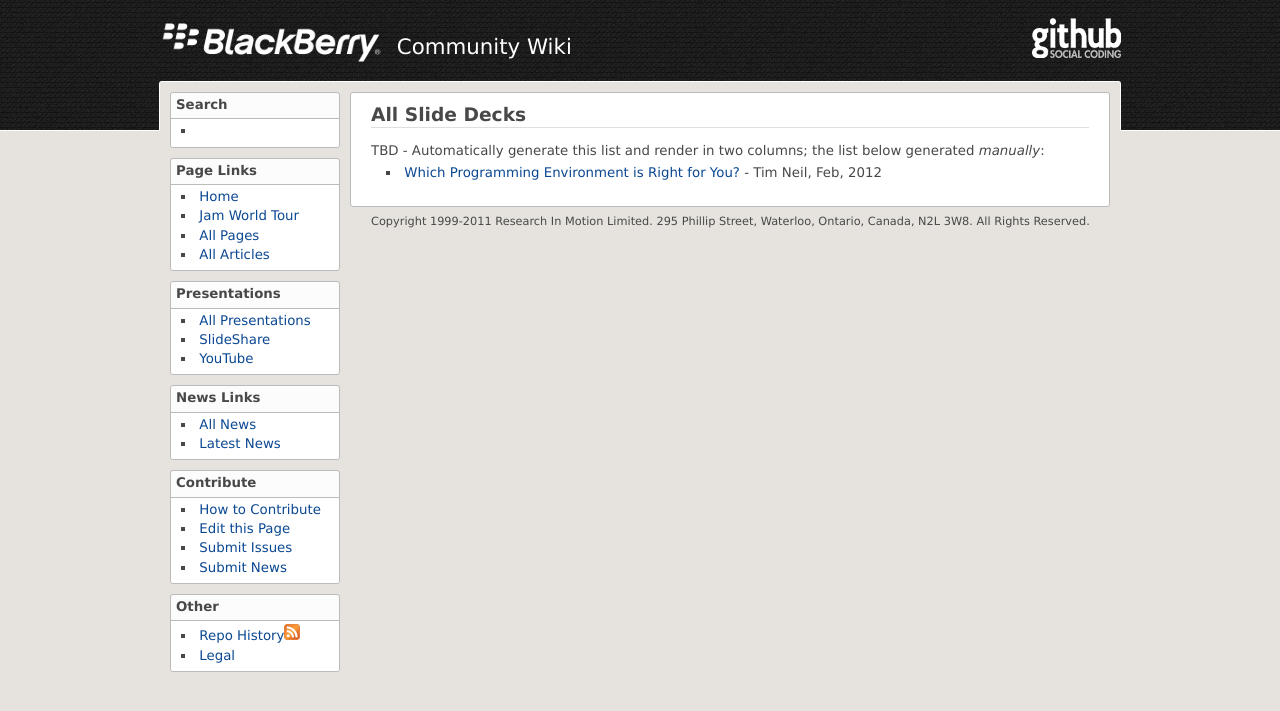
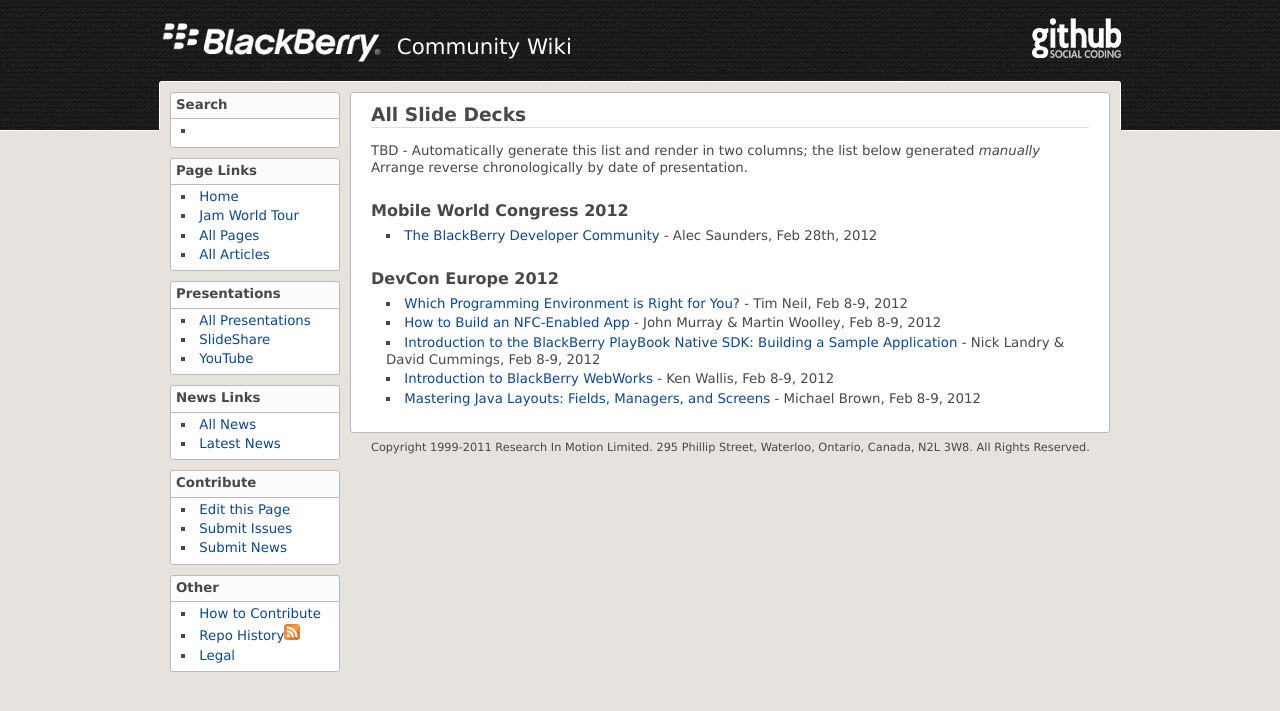
Before and after one commit to blackberry/Community, a Jekyll site: the page built from slides/All_Slides.md, in a window 1280 px wide. Shown: the top 711 px of the page. Built offline with Jekyll 4.4.1, drawn with Linux system fonts in a browser that asks for light colours.

Commit message:
Added all remaining slides current at SlideShare

```diff
--- a/_includes/default-navigation.html
+++ b/_includes/default-navigation.html
@@ -36,6 +35,7 @@
     </li>
     <li>Other
       <ul>
+	<li><a href="{{ base-url }}/other/Contribute.html">How to Contribute</a></li>
 	<!-- pretty raw but useful -->
 	<li><a href="https://github.com/blackberry/Community/commits/gh-pages.atom">Repo History<img src="/Community/images/16px-Feed-icon.png"/></a></li>
 	<li><a href="{{ base-url }}/other/Legal.html">Legal</a></li>
--- a/_includes/slides-defs.md
+++ b/_includes/slides-defs.md
@@ -0,0 +1,7 @@
+[tim_neil]: <../Tim_Neil.html> "Tim Neil"
+[alec_saunders]: <../Alec_Saunders.html> "Alec Saunders"
+[john_murray]: <../John_Murray.html> "John Murray"
+[martin_woolley]: <../Martin_Wooley.html> "Martin Wooley"
+[nick_landry]: <../Nick_Landry.html> "Nick Landry"
+[david_cummings]: <../David_Cummings.html> "David Cummings"
+[ken_wallis]: <../Ken_Wallis.html> "Ken Wallis"
--- a/slides/All_Slides.md
+++ b/slides/All_Slides.md
@@ -5,6 +5,15 @@
 ---
 {% include slides-defs.md %}
 
-TBD - Automatically generate this list and render in two columns; the list below generated _manually_:
+TBD - Automatically generate this list and render in two columns; the list below generated _manually_
+Arrange reverse chronologically by date of presentation.
 
-* [Which Programming Environment is Right for You?](Which_Programming_Environment_for_You.html) - Tim Neil, Feb, 2012
+### Mobile World Congress 2012
+* [The BlackBerry Developer Community](BlackBerry_Dev_Community.html) - Alec Saunders, Feb 28th, 2012
+
+### DevCon Europe 2012
+* [Which Programming Environment is Right for You?](Which_Programming_Environment_for_You.html) - Tim Neil, Feb 8-9, 2012
+* [How to Build an NFC-Enabled App](Build_NFC_App.html) - John Murray & Martin Woolley, Feb 8-9, 2012
+* [Introduction to the BlackBerry PlayBook Native SDK: Building a Sample Application](Introduction_to_PlayBook_NDK.html) - Nick Landry & David Cummings, Feb 8-9, 2012
+* [Introduction to BlackBerry WebWorks](Introduction_to_WebWorks.html) - Ken Wallis, Feb 8-9, 2012
+* [Mastering Java Layouts: Fields, Managers, and Screens](Mastering_Java_Layouts.html) - Michael Brown, Feb 8-9, 2012
```
Also changed, not shown: other parts of _includes/default-navigation.html (+0 -1 lines), slides/BlackBerry_Dev_Community.md (added, +17 -0 lines), slides/Build_NFC_App.md (added, +17 -0 lines), slides/Introduction_to_PlayBook_NDK.md (added, +17 -0 lines), slides/Introduction_to_WebWorks.md (added, +17 -0 lines), slides/Mastering_Java_Layouts.md (added, +17 -0 lines).
